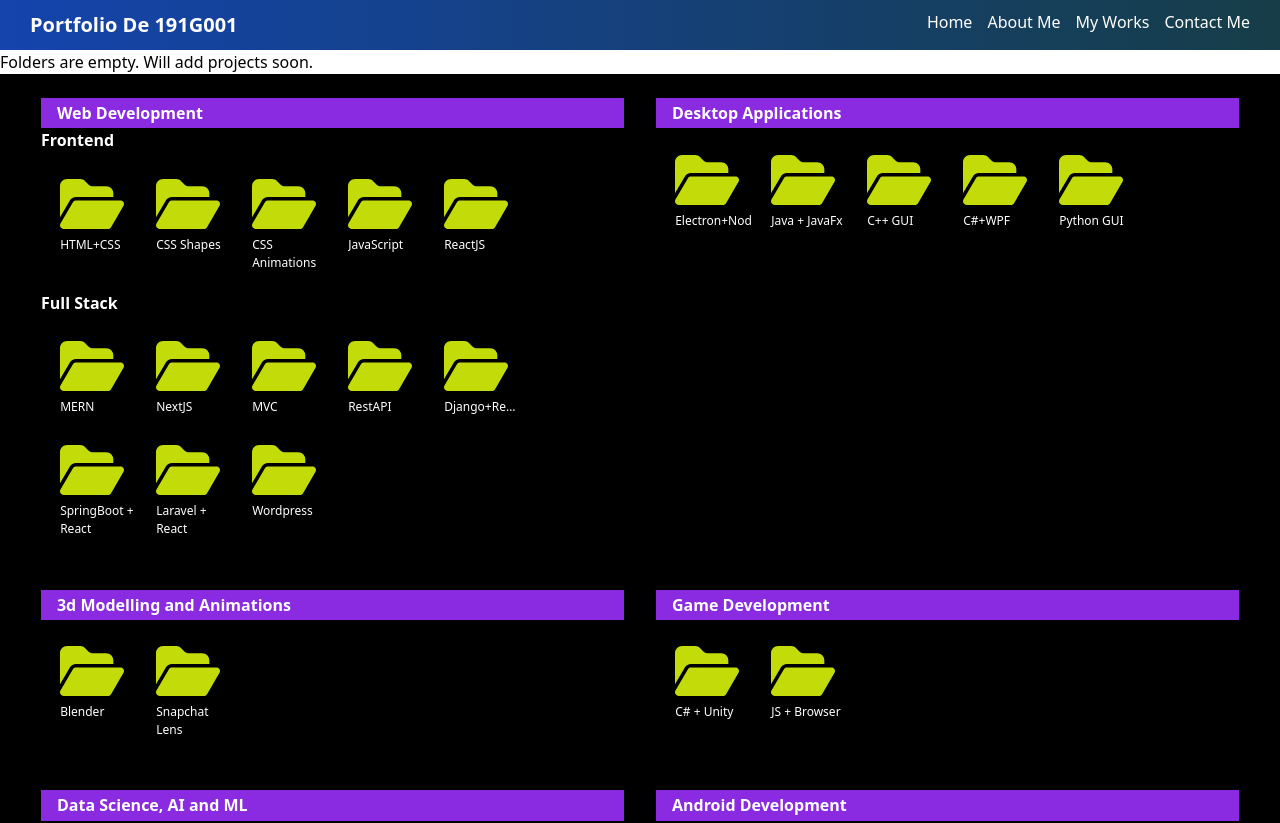
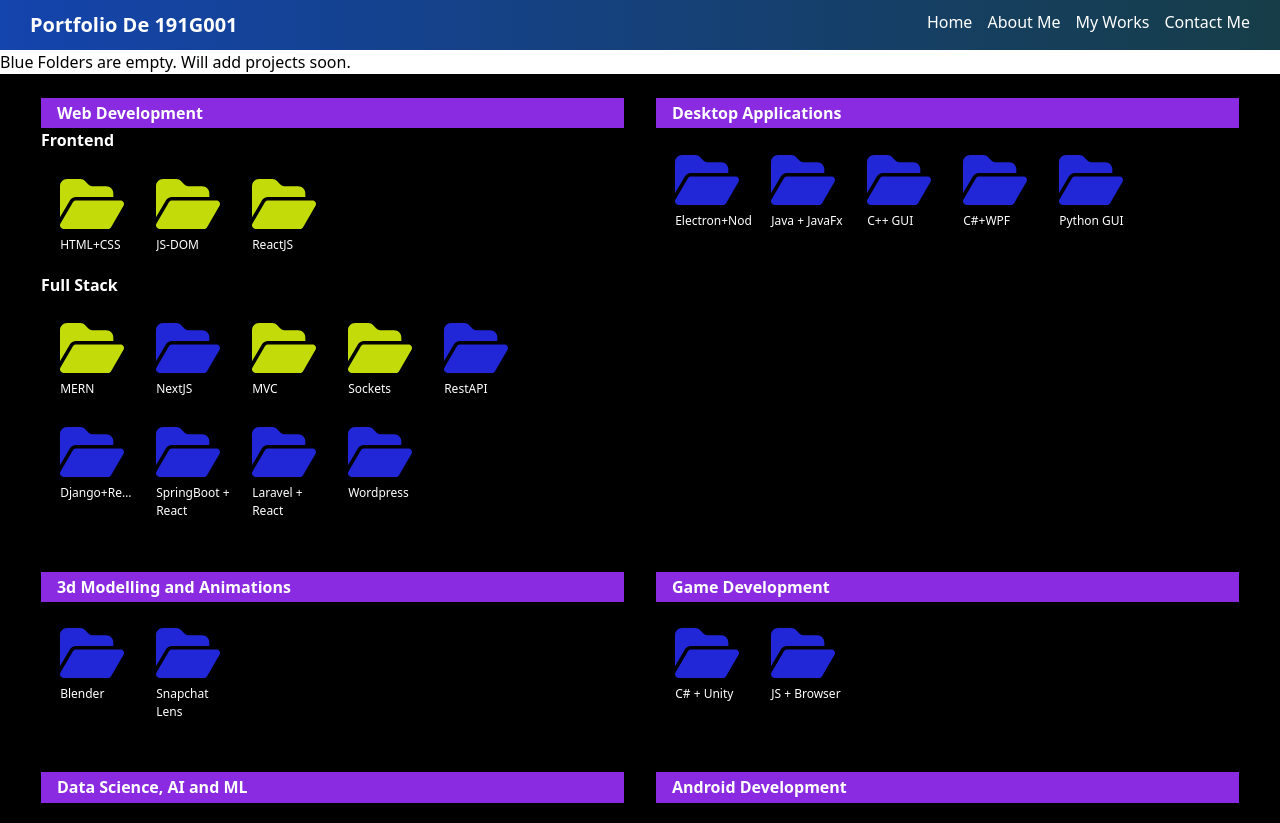
Before and after one commit to sigmadev92/portfolio-frontend, a React (Create React App) app: page /projects in a window 1280 px wide. Shown: the top 823 px of the page. Built offline with nearby package versions, Linux system fonts and the light colour scheme.

Commit message:
Made blue folders empty. Linked checked. Did some changes in UI.

```diff
--- a/src/components/ProjectPage/projectpage.css
+++ b/src/components/ProjectPage/projectpage.css
@@ -55,6 +55,11 @@
   font-size: 4rem;
 }
 
+.folder-icon-faded {
+  color: rgb(33, 39, 214);
+  font-size: 4rem;
+}
+
 .folder-name {
   text-wrap: wrap;
 }
--- a/src/pages/ProjectDisplay.jsx
+++ b/src/pages/ProjectDisplay.jsx
@@ -1,5 +1,29 @@
 function ProjectDisplay() {
   const disp = {
+    "html-css": [
+      {
+        name: "Resume Website",
+        url: "https://sample-resume-simple.netlify.app/resume.html",
+        webApp: true,
+        webType: "static, Single Page, Responsive",
+      },
+      {
+        name: "Indian Cricket team",
+        url: "https://indian-cricket-team-htmlcss.netlify.app/",
+      },
+      {
+        name: "Flipkart UI Clone",
+        url: "https://ui-clone-1-fpk.netlify.app/",
+      },
+      {
+        name: "Dashboard UI",
+        url: "https://db-ui-1.netlify.app/",
+      },
+      {
+        name: "Ed tech UI",
+        url: "https://ed-tech-ui-capstone.netlify.app/",
+      },
+    ],
     "snapchat-lens": [
       {
         name: "soft-day",
@@ -18,6 +42,54 @@ function ProjectDisplay() {
         url: "https://emoji-guess-1.netlify.app/",
       },
     ],
+    react: [
+      {
+        name: "Portfolio-website",
+        url: "https://www.devansh-folio.netlify.app",
+      },
+    ],
+    "socket-io": [
+      {
+        name: "Chatter Up",
+        url: "NA",
+      },
+    ],
+    embededjs: [
+      {
+        name: "Job Portal",
+        url: "NA",
+      },
+      {
+        name: "Flight Booking App",
+        url: "NA",
+      },
+      {
+        name: "The Achar walas",
+        url: "NA",
+      },
+    ],
+    mern: [
+      {
+        name: "Job Portal",
+        url: "NA",
+      },
+      {
+        name: "Social Media App",
+        url: "NA",
+      },
+      {
+        name: "E-commerce",
+        url: "NA",
+      },
+      {
+        name: "Flight Booking App",
+        url: "NA",
+      },
+      {
+        name: "The Achar Walas",
+        url: "NA",
+      },
+    ],
   };
   const link = window.location.pathname.split("/")[2];
 
@@ -28,6 +100,9 @@ function ProjectDisplay() {
           {disp[link].map((projectLink, index) => {
             return (
               <li key={index}>
+                {projectLink.url === "NA" ? (
+                  <h3>{projectLink.name} Adding soon</h3>
+                ) : (
                   <a
                     href={projectLink.url}
                     target="blank"
@@ -35,6 +110,7 @@ function ProjectDisplay() {
                   >
                     {projectLink.name}
                   </a>
+                )}
               </li>
             );
           })}
--- a/src/pages/Projects.jsx
+++ b/src/pages/Projects.jsx
@@ -14,9 +14,7 @@ function Projects() {
           keyword: "frontend",
           content: [
             { link: "/html-css", name: "HTML+CSS" },
-            { link: "/css-shapes", name: "CSS Shapes" },
-            { link: "/css-animations", name: "CSS Animations" },
-            { link: "/js", name: "JavaScript" },
+            { link: "/js", name: "JS-DOM" },
             { link: "/react", name: "ReactJS" },
           ],
         },
@@ -25,13 +23,14 @@ function Projects() {
           keyword: "full-stack",
           content: [
             { link: "/mern", name: "MERN" },
-            { link: "/mern-with-nextjs", name: "NextJS" },
+            { link: "/mern-with-nextjs", name: "NextJS", empty: true },
             { link: "/embededjs", name: "MVC" },
-            { link: "/rest-api", name: "RestAPI" },
-            { link: "/django", name: "Django+React" },
-            { link: "/spring-boot", name: "SpringBoot + React" },
-            { link: "/laravel", name: "Laravel + React" },
-            { link: "/wordpress", name: "Wordpress" },
+            { link: "/socket-io", name: "Sockets" },
+            { link: "/rest-api", name: "RestAPI", empty: true },
+            { link: "/django", name: "Django+React", empty: true },
+            { link: "/spring-boot", name: "SpringBoot + React", empty: true },
+            { link: "/laravel", name: "Laravel + React", empty: true },
+            { link: "/wordpress", name: "Wordpress", empty: true },
           ],
         },
       ],
@@ -40,45 +39,45 @@ function Projects() {
       heading: "Desktop Applications",
       keyword: "desktop",
       content: [
-        { link: "/electron-node", name: "Electron+NodeJS" },
-        { link: "/java-gui", name: "Java + JavaFx" },
-        { link: "/cpp-gui", name: "C++ GUI" },
-        { link: "/c#-wpf", name: "C#+WPF" },
-        { link: "/python-gui", name: "Python GUI" },
+        { link: "/electron-node", name: "Electron+NodeJS", empty: true },
+        { link: "/java-gui", name: "Java + JavaFx", empty: true },
+        { link: "/cpp-gui", name: "C++ GUI", empty: true },
+        { link: "/c#-wpf", name: "C#+WPF", empty: true },
+        { link: "/python-gui", name: "Python GUI", empty: true },
       ],
     },
     {
       heading: "3d Modelling and Animations",
       keyword: "3d-modelling",
       content: [
-        { link: "/blender", name: "Blender" },
-        { link: "/snapchat-lens", name: "Snapchat Lens" },
+        { link: "/blender", name: "Blender", empty: true },
+        { link: "/snapchat-lens", name: "Snapchat Lens", empty: true },
       ],
     },
     {
       heading: "Game Development",
       keyword: "game-dev",
       content: [
-        { link: "/unity", name: "C# + Unity" },
-        { link: "/browser", name: "JS + Browser" },
+        { link: "/unity", name: "C# + Unity", empty: true },
+        { link: "/browser", name: "JS + Browser", empty: true },
       ],
     },
     {
       heading: "Data Science, AI and ML",
       keyword: "data-science",
       content: [
-        { link: "/ms-excel", name: "MS Excel" },
-        { link: "/powerbi", name: "Power BI" },
-        { link: "/python", name: "Python" },
+        { link: "/ms-excel", name: "MS Excel", empty: true },
+        { link: "/powerbi", name: "Power BI", empty: true },
+        { link: "/python", name: "Python", empty: true },
       ],
     },
     {
       heading: "Android Development",
       keyword: "android",
       content: [
-        { link: "/kotlin", name: "Java + Kotlin" },
-        { link: "/react-native", name: "React Native" },
-        { link: "/flutter", name: "Flutter" },
+        { link: "/kotlin", name: "Java + Kotlin", empty: true },
+        { link: "/react-native", name: "React Native", empty: true },
+        { link: "/flutter", name: "Flutter", empty: true },
       ],
     },
   ];
@@ -86,7 +85,7 @@ function Projects() {
   const navigate = useNavigate();
   return (
     <>
-      <h3>Folders are empty. Will add projects soon.</h3>
+      <h3>Blue Folders are empty. Will add projects soon.</h3>
       <div id="projectpage-div" className="bg-black text-white justify-center">
         {projectsInfo.map((box, indexOuter) => {
           return (
@@ -107,13 +106,23 @@ function Projects() {
                             <div
                               className="folder"
                               key={indexInner}
-                              onClick={() =>
+                              onClick={() => {
+                                if (skill.empty) {
+                                  alert("Sorry! No projects added yet");
+                                  return;
+                                }
                                 navigate(
                                   `/${box.keyword}-${part.keyword}${skill.link}`
-                                )
-                              }
+                                );
+                              }}
                             >
-                              <FaFolderOpen className="folder-icon" />
+                              <FaFolderOpen
+                                className={`${
+                                  skill.empty
+                                    ? "folder-icon-faded"
+                                    : "folder-icon"
+                                }`}
+                              />
                               <span className="folder-name truncate">
                                 {skill.name}
                               </span>
@@ -131,9 +140,19 @@ function Projects() {
                       <div
                         className="folder"
                         key={indexInner}
-                        onClick={() => navigate(`/${box.keyword}${skill.link}`)}
+                        onClick={() => {
+                          if (skill.empty) {
+                            alert("Projects are not added yet");
+                            return;
+                          }
+                          navigate(`/${box.keyword}${skill.link}`);
+                        }}
                       >
-                        <FaFolderOpen className="folder-icon" />
+                        <FaFolderOpen
+                          className={`${
+                            skill.empty ? "folder-icon-faded" : "folder-icon"
+                          }`}
+                        />
                         <span className="folder-name">{skill.name}</span>
                       </div>
                     );
```
Lines whose indentation alone changed are shown as unchanged.
